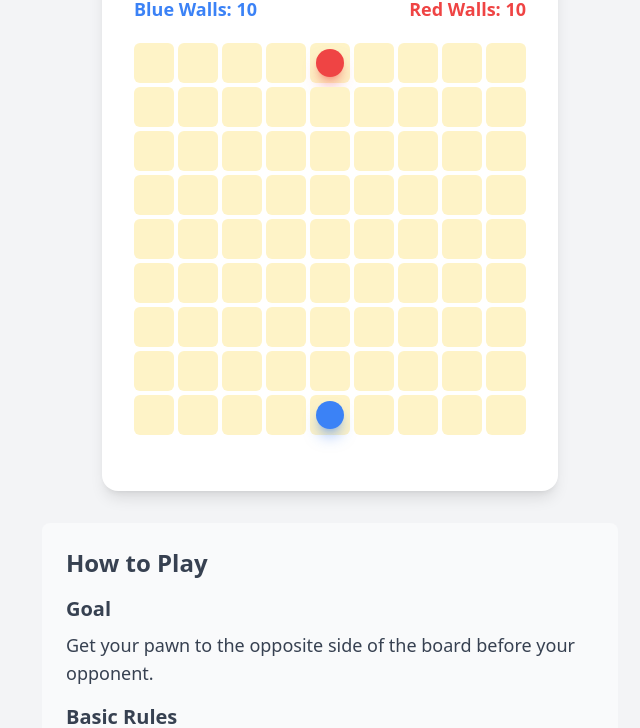
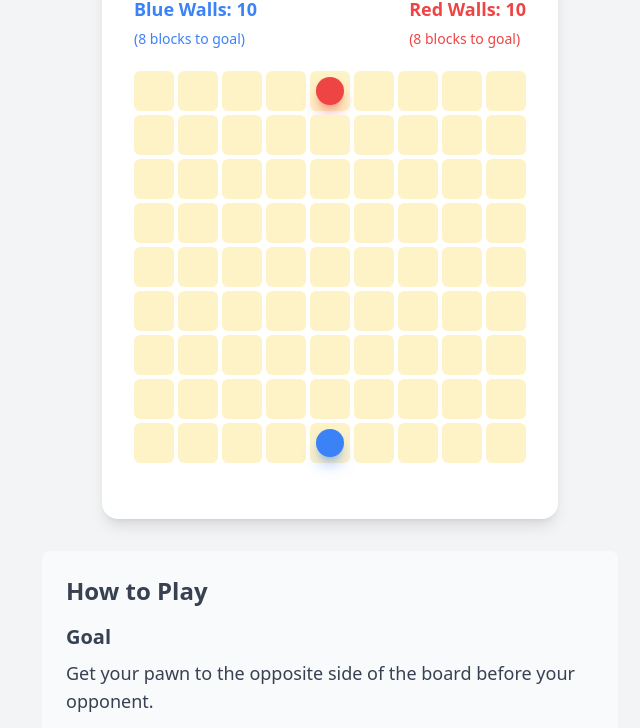
Before and after one commit to timster/quoridor, a plain HTML site: page index.html in a window 1280 px wide. Shown: the part 101-829 px from the top of the page, without its empty margins (310-950 px from the left). Drawn offline with nearby package versions, Linux system fonts and the light colour scheme.

Commit message:
number moves until goal.

```diff
--- a/index.html
+++ b/index.html
@@ -19,8 +19,14 @@
       </div>
     </div>
     <div class="flex justify-between items-center mb-5 mt-2">
-      <div class="font-bold text-lg text-blue-500">Blue Walls: {{ playerBlue.wallsLeft }}</div>
-      <div class="font-bold text-lg text-red-500">Red Walls: {{ playerRed.wallsLeft }}</div>
+      <div class="font-bold text-lg text-blue-500">
+        Blue Walls: {{ playerBlue.wallsLeft }}<br>
+        <span class="text-sm font-normal">({{ bluePathLength }} blocks to goal)</span>
+      </div>
+      <div class="font-bold text-lg text-red-500">
+        Red Walls: {{ playerRed.wallsLeft }}<br>
+        <span class="text-sm font-normal">({{ redPathLength }} blocks to goal)</span>
+      </div>
     </div>
     <div class="grid grid-cols-9 gap-1 mb-6">
       <template v-for="(row, rowIndex) in 9">
@@ -154,6 +160,31 @@
         const wallHover = ref({ type: null, row: null, col: null });
         const winner = ref("");
         const turnCount = ref(0);
+
+        // Computed properties for path lengths
+        const bluePathLength = computed(() => {
+          const path = findShortestPath(
+            playerBlue.value.row,
+            playerBlue.value.col,
+            [0],
+            horizontalWalls.value,
+            verticalWalls.value,
+            playerRed.value
+          );
+          return path ? path.length - 1 : '∞';
+        });
+
+        const redPathLength = computed(() => {
+          const path = findShortestPath(
+            playerRed.value.row,
+            playerRed.value.col,
+            [8],
+            horizontalWalls.value,
+            verticalWalls.value,
+            playerBlue.value
+          );
+          return path ? path.length - 1 : '∞';
+        });
 
         // Toggle move mode when clicking blue player's pawn
         function toggleMoveMode() {
@@ -737,7 +768,9 @@
           placeWall,
           winner,
           newGame,
-          aiRedTurn
+          aiRedTurn,
+          bluePathLength,
+          redPathLength
         };
       }
     }).mount('#app');
```
Also changed, not shown: 1 other file.
